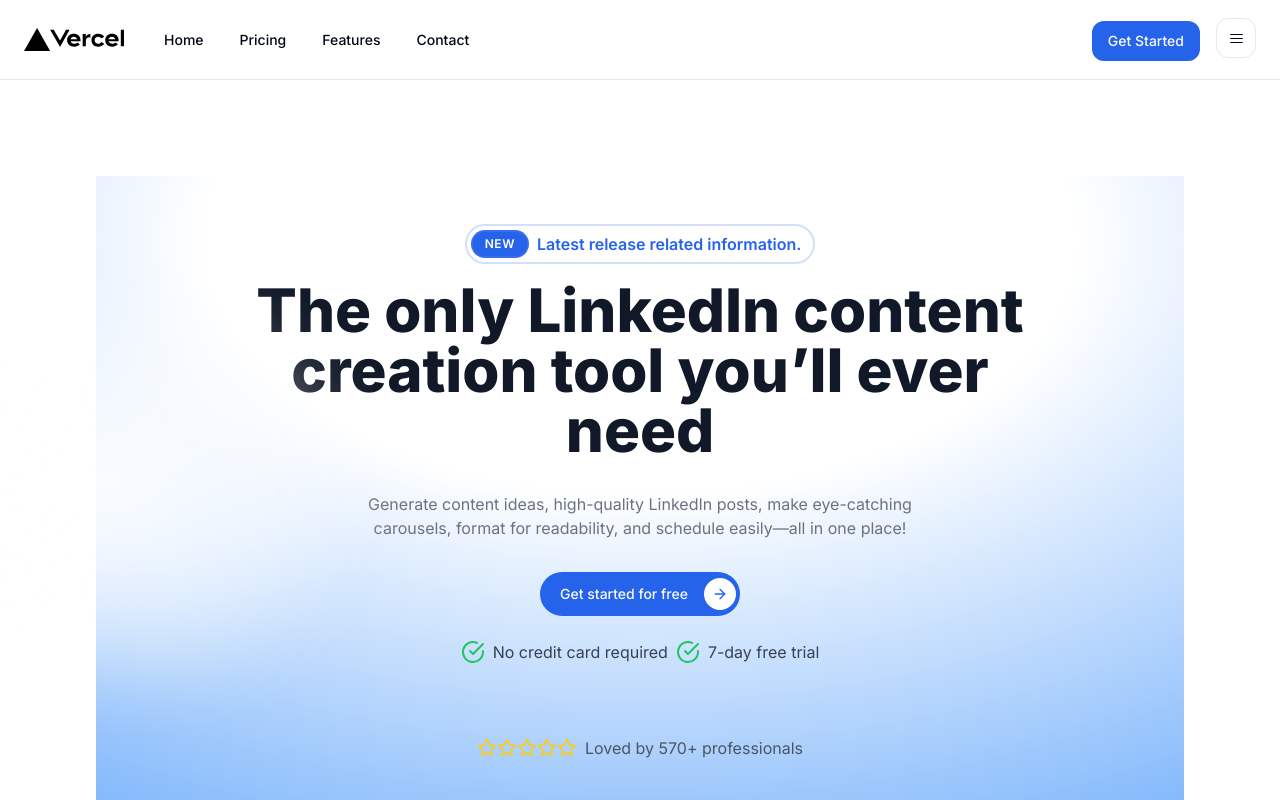
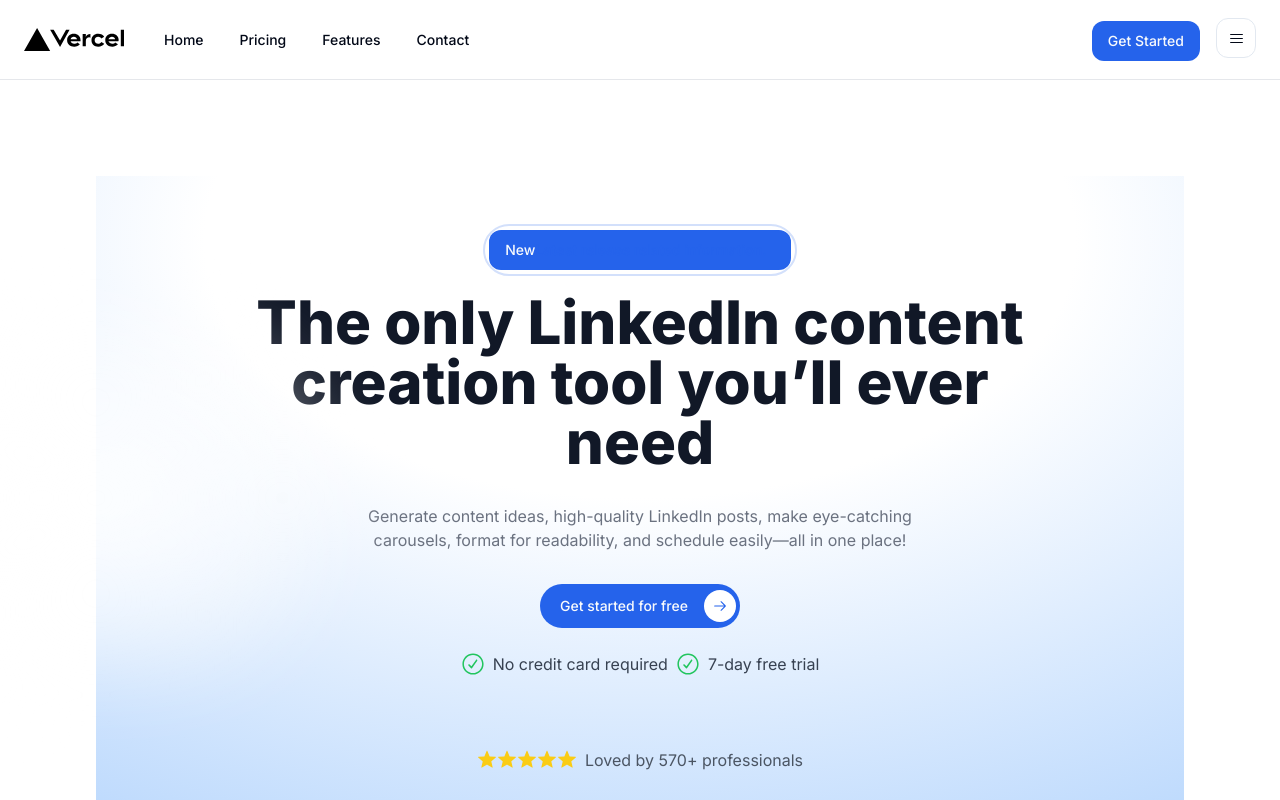
Before and after one commit to feibiss/nxtbase-landing-page, a Next.js app in the folder landing-1/: page / in a window 1280 px wide. Shown: the top 800 px of the page. Built offline with nearby package versions, Linux system fonts and the light colour scheme.

Commit message:
Chore : Replaced svg with icons

```diff
--- a/landing-1/src/components/containers/hero.tsx
+++ b/landing-1/src/components/containers/hero.tsx
@@ -1,17 +1,28 @@
 import { Avatar } from "@/components/ui/avatar";
 import { Button } from "../ui/button";
+import {
+  ArrowRightIcon,
+  CheckCircledIcon,
+  StarFilledIcon,
+} from "@radix-ui/react-icons";
 
 export default function Hero() {
   return (
     <div className="text-center p-12 flex flex-col items-center justify-center">
-      <div className="absolute inset-0 -z-10 h-full w-full bg-white [background:radial-gradient(100%_100%_at_50%_10%,#fff_40%,#60a5fa_120%)]"></div>
+      <div className="absolute inset-0 -z-10 h-full w-full bg-white [background:radial-gradient(100%_100%_at_50%_10%,#fff_40%,#60a5fa_190%)]"></div>
       <div className="w-fit flex items-center justify-center rounded-full p-1 gap-2 border-2 border-primary/20">
-        <div className="inline-block bg-primary text-white border-2 border-indigo-400/20 rounded-full px-3 py-1 text-xs font-semibold uppercase tracking-wider">
+        {/* <div className="inline-block bg-primary text-white border-2 border-indigo-400/20 rounded-full px-3 py-1 text-xs font-semibold uppercase tracking-wider">
           New
         </div>
         <p className="mr-2 text-primary font-semibold ">
           Latest release related information.
-        </p>
+        </p> */}
+        <Button>
+          <p>New</p>
+          <p className="mr-2 text-primary font-semibold ">
+            Latest release related information.
+          </p>
+        </Button>
       </div>
       <h1 className="mt-4 text-5xl max-w-[80%] font-extrabold text-gray-900 sm:text-6xl">
         The only LinkedIn content creation tool you’ll ever need
@@ -32,9 +43,9 @@ export default function Hero() {
         </div>
       </Button>
       <div className="mt-6 flex justify-center space-x-2">
-        <CheckCircleIcon className="w-6 h-6 text-green-500" />
+        <CheckCircledIcon className="w-6 h-6 text-green-500" />
         <span className="text-gray-700">No credit card required</span>
-        <CheckCircleIcon className="w-6 h-6 text-green-500" />
+        <CheckCircledIcon className="w-6 h-6 text-green-500" />
         <span className="text-gray-700">7-day free trial</span>
       </div>
       <div className="mt-6 flex justify-center space-x-1">
@@ -46,72 +57,13 @@ export default function Hero() {
         <Avatar alt="User 6" src="/placeholder.svg?height=32&width=32" />
       </div>
       <div className="mt-2 flex justify-center items-center group">
-        <StarIcon className="w-5 h-5 text-yellow-400 hover:fill-yellow-400" />
-        <StarIcon className="w-5 h-5 text-yellow-400" />
-        <StarIcon className="w-5 h-5 text-yellow-400" />
-        <StarIcon className="w-5 h-5 text-yellow-400" />
-        <StarIcon className="w-5 h-5 text-yellow-400" />
+        <StarFilledIcon className="w-5 h-5 text-yellow-400 hover:fill-yellow-400" />
+        <StarFilledIcon className="w-5 h-5 text-yellow-400" />
+        <StarFilledIcon className="w-5 h-5 text-yellow-400" />
+        <StarFilledIcon className="w-5 h-5 text-yellow-400" />
+        <StarFilledIcon className="w-5 h-5 text-yellow-400" />
         <span className="ml-2 text-gray-600">Loved by 570+ professionals</span>
       </div>
     </div>
   );
 }
-
-function ArrowRightIcon(props) {
-  return (
-    <svg
-      {...props}
-      xmlns="http://www.w3.org/2000/svg"
-      width="24"
-      height="24"
-      viewBox="0 0 24 24"
-      fill="none"
-      stroke="currentColor"
-      strokeWidth="2"
-      strokeLinecap="round"
-      strokeLinejoin="round"
-    >
-      <path d="M5 12h14" />
-      <path d="m12 5 7 7-7 7" />
-    </svg>
-  );
-}
-
-function CheckCircleIcon(props) {
-  return (
-    <svg
-      {...props}
-      xmlns="http://www.w3.org/2000/svg"
-      width="24"
-      height="24"
-      viewBox="0 0 24 24"
-      fill="none"
-      stroke="currentColor"
-      strokeWidth="2"
-      strokeLinecap="round"
-      strokeLinejoin="round"
-    >
-      <path d="M22 11.08V12a10 10 0 1 1-5.93-9.14" />
-      <polyline points="22 4 12 14.01 9 11.01" />
-    </svg>
-  );
-}
-
-function StarIcon(props) {
-  return (
-    <svg
-      {...props}
-      xmlns="http://www.w3.org/2000/svg"
-      width="24"
-      height="24"
-      viewBox="0 0 24 24"
-      fill="none"
-      stroke="currentColor"
-      strokeWidth="2"
-      strokeLinecap="round"
-      strokeLinejoin="round"
-    >
-      <polygon points="12 2 15.09 8.26 22 9.27 17 14.14 18.18 21.02 12 17.77 5.82 21.02 7 14.14 2 9.27 8.91 8.26 12 2" />
-    </svg>
-  );
-}
```
